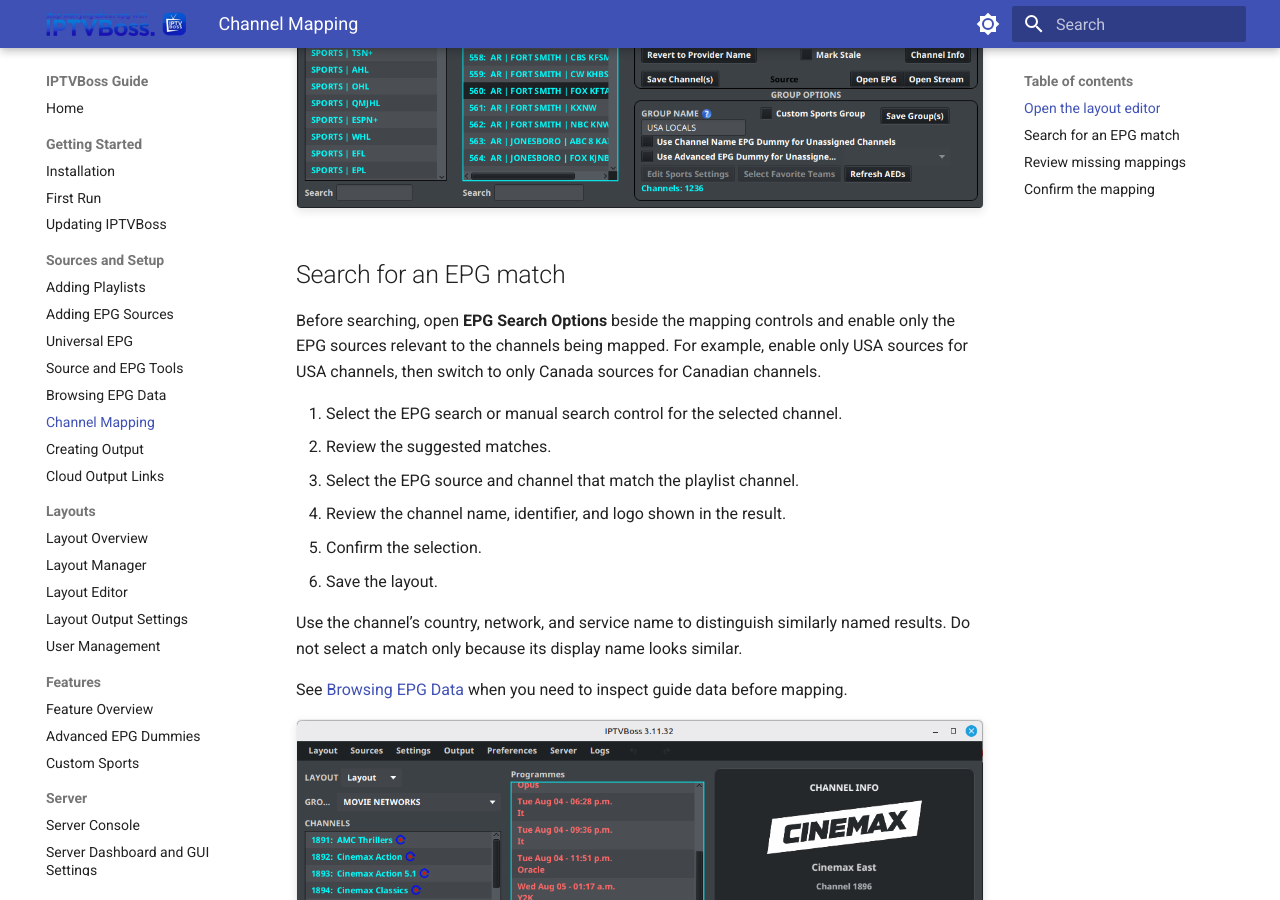
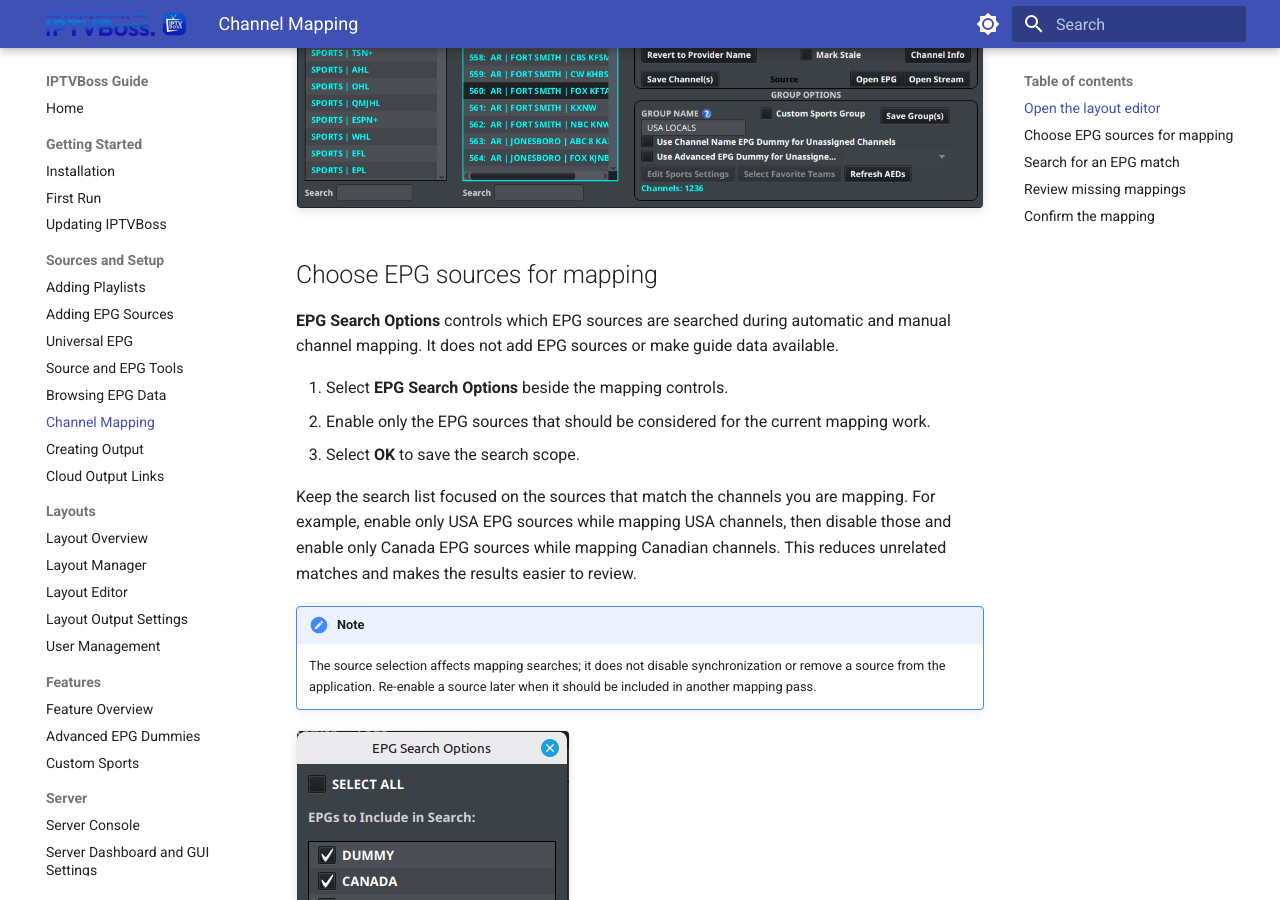
Before and after one commit to walrusone/iptvboss_guide, an MkDocs documentation site: the page built from docs/setup/channel-mapping.md, in a window 1280 px wide and 900 px high, scrolled down 734 px. Built offline with MkDocs 1.6.1 and Material for MkDocs 9.7.7, drawn with Linux system fonts in a browser that asks for light colours.

Commit message:
Move EPG search options to channel mapping

```diff
--- a/docs/setup/channel-mapping.md
+++ b/docs/setup/channel-mapping.md
@@ -11,9 +11,22 @@ Map a playlist channel to an EPG channel so the generated guide contains program
 
 ![The Layout Editor](../assets/images/layout/layout-editor.png)
 
+## Choose EPG sources for mapping
+
+**EPG Search Options** controls which EPG sources are searched during automatic and manual channel mapping. It does not add EPG sources or make guide data available.
+
+1. Select **EPG Search Options** beside the mapping controls.
+2. Enable only the EPG sources that should be considered for the current mapping work.
+3. Select **OK** to save the search scope.
+
+Keep the search list focused on the sources that match the channels you are mapping. For example, enable only USA EPG sources while mapping USA channels, then disable those and enable only Canada EPG sources while mapping Canadian channels. This reduces unrelated matches and makes the results easier to review.
+
+!!! note
+    The source selection affects mapping searches; it does not disable synchronization or remove a source from the application. Re-enable a source later when it should be included in another mapping pass.
+
+![EPG search options](../assets/images/epg/epg-search-options.png)
+
 ## Search for an EPG match
-
-Before searching, open **EPG Search Options** beside the mapping controls and enable only the EPG sources relevant to the channels being mapped. For example, enable only USA sources for USA channels, then switch to only Canada sources for Canadian channels.
 
 1. Select the EPG search or manual search control for the selected channel.
 2. Review the suggested matches.
```
Also changed, not shown: docs/setup/epg-browser.md (+1 -1 lines), docs/setup/source-tools.md (+0 -16 lines).
